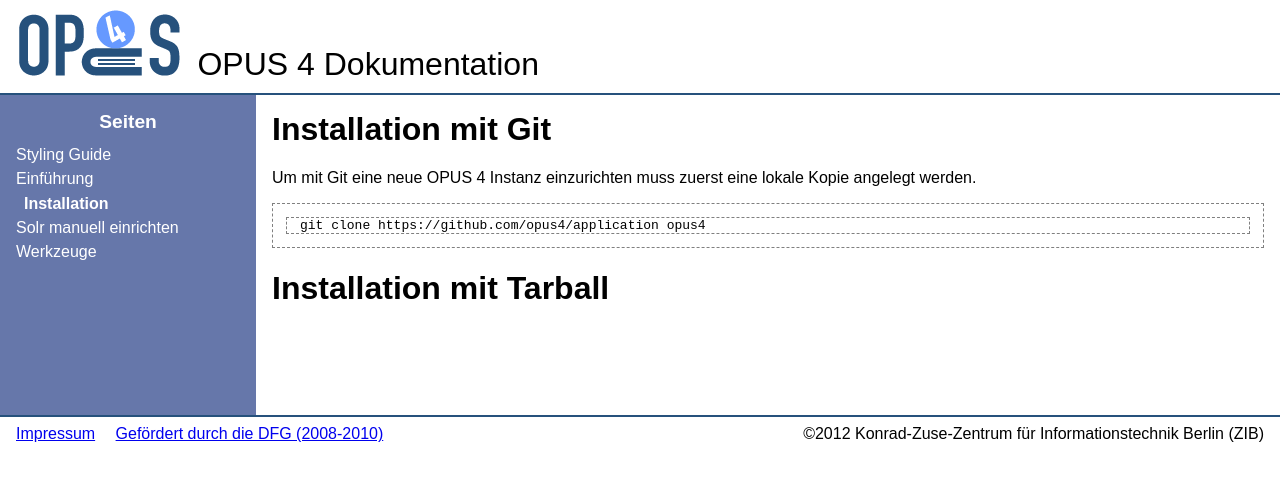
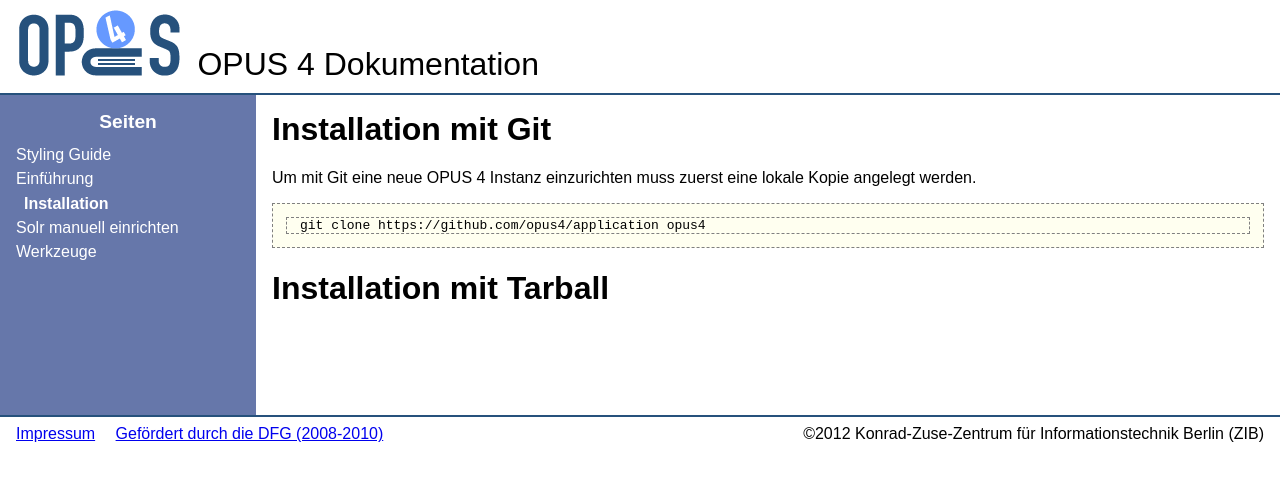
Before and after one commit to OPUS4/opus4.github.io, a Jekyll site: the page built from installation.md, in a window 1280 px wide. Shown: the top 481 px of the page. Built offline with Jekyll 4.4.1, drawn with Linux system fonts in a browser that asks for light colours.

Commit message:
Modified background for code divs.

```diff
--- a/css/syntax.css
+++ b/css/syntax.css
@@ -1,4 +1,4 @@
-.highlight  { background: #ffffff; }
+.highlight  { background: #fffff0; }
 .highlight .c { color: #999988; font-style: italic } /* Comment */
 .highlight .err { color: #a61717; background-color: #e3d2d2 } /* Error */
 .highlight .k { font-weight: bold } /* Keyword */
```
